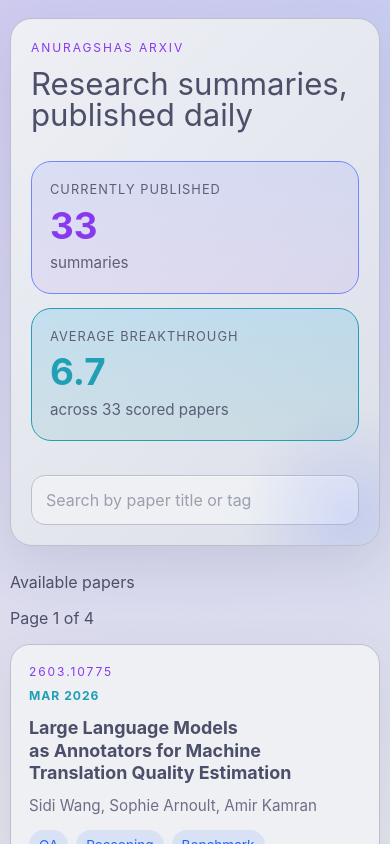
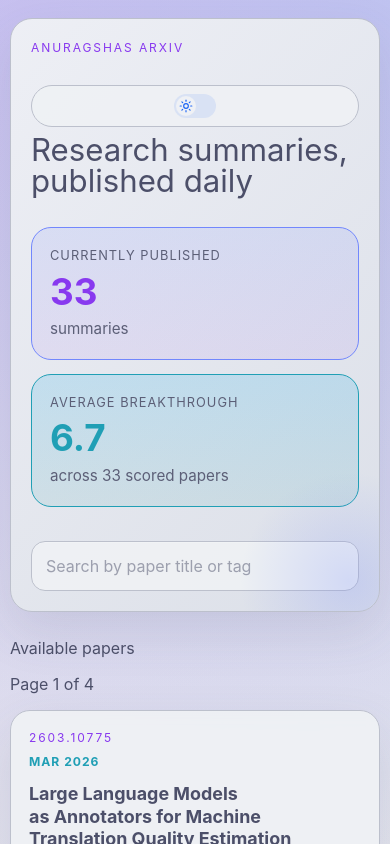
Before and after one commit to anuragshas/paper-summaries-site, a React (Vite) app: page / in a window 390 px wide. Shown: the top 844 px of the page. Built offline with nearby package versions, Linux system fonts and the light colour scheme.

Commit message:
add: mocha theme

```diff
--- /dev/null
+++ b/src/components/ThemeToggle.tsx
@@ -0,0 +1,24 @@
+import { Moon, Sun } from 'lucide-react';
+import { useTheme } from '../theme';
+
+export function ThemeToggle() {
+  const { effectiveTheme, toggleTheme } = useTheme();
+  const isDark = effectiveTheme === 'dark';
+
+  return (
+    <button
+      type="button"
+      className="theme-toggle"
+      onClick={toggleTheme}
+      aria-pressed={isDark}
+      aria-label={isDark ? 'Switch to light mode' : 'Switch to dark mode'}
+      title={isDark ? 'Switch to light mode' : 'Switch to dark mode'}
+    >
+      <span className="theme-toggle-track" aria-hidden="true">
+        <span className="theme-toggle-thumb">
+          {isDark ? <Moon size={14} /> : <Sun size={14} />}
+        </span>
+      </span>
+    </button>
+  );
+}
--- a/src/main.tsx
+++ b/src/main.tsx
@@ -2,14 +2,17 @@ import React from 'react';
 import ReactDOM from 'react-dom/client';
 import { BrowserRouter } from 'react-router-dom';
 import App from './App';
+import { ThemeProvider } from './theme';
 import './styles.css';
 
 const basename = import.meta.env.BASE_URL.replace(/\/$/, '');
 
 ReactDOM.createRoot(document.getElementById('root')!).render(
   <React.StrictMode>
-    <BrowserRouter basename={basename}>
-      <App />
-    </BrowserRouter>
+    <ThemeProvider>
+      <BrowserRouter basename={basename}>
+        <App />
+      </BrowserRouter>
+    </ThemeProvider>
   </React.StrictMode>,
 );
--- a/src/pages/HomePage.tsx
+++ b/src/pages/HomePage.tsx
@@ -1,5 +1,6 @@
 import { useEffect, useMemo, useState } from 'react';
 import { Link, useSearchParams } from 'react-router-dom';
+import { ThemeToggle } from '../components/ThemeToggle';
 import { loadManifest, loadManifestPage, loadSearchIndex } from '../data/loader';
 import type { SummaryManifest, SummaryManifestItem, SummarySearchItem } from '../types';
 
@@ -127,7 +128,10 @@ export function HomePage() {
       <section className="hero hero-catppuccin">
         <div className="hero-grid">
           <div>
-            <p className="eyebrow">anuragshas arxiv</p>
+            <div className="hero-header-row">
+              <p className="eyebrow">anuragshas arxiv</p>
+              <ThemeToggle />
+            </div>
             <h1>Research summaries, published daily</h1>
           </div>
           <div className="hero-stats-grid">
--- a/src/pages/PaperPage.tsx
+++ b/src/pages/PaperPage.tsx
@@ -1,5 +1,6 @@
 import { useEffect, useState } from 'react';
 import { Link, useParams } from 'react-router-dom';
+import { ThemeToggle } from '../components/ThemeToggle';
 import { loadSummary } from '../data/loader';
 import { PaperSummary } from '../components/PaperSummary';
 import type { PaperSummaryData } from '../types';
@@ -23,6 +24,7 @@ export function PaperPage() {
     <main className="shell">
       <div className="back-row">
         <Link to="/">Back to all papers</Link>
+        <ThemeToggle />
       </div>
       {error ? <div className="card error-card">{error}</div> : null}
       {!summary && !error ? <div className="card">Loading summary...</div> : null}
--- a/src/styles.css
+++ b/src/styles.css
@@ -23,9 +23,30 @@
   --ctp-base: #eff1f5;
   --ctp-mantle: #e6e9ef;
   --ctp-crust: #dce0e8;
-}
 
-:root {
+  --ctp-mocha-rosewater: #f5e0dc;
+  --ctp-mocha-flamingo: #f2cdcd;
+  --ctp-mocha-pink: #f5c2e7;
+  --ctp-mocha-mauve: #cba6f7;
+  --ctp-mocha-red: #f38ba8;
+  --ctp-mocha-peach: #fab387;
+  --ctp-mocha-yellow: #f9e2af;
+  --ctp-mocha-green: #a6e3a1;
+  --ctp-mocha-teal: #94e2d5;
+  --ctp-mocha-sky: #89dceb;
+  --ctp-mocha-sapphire: #74c7ec;
+  --ctp-mocha-blue: #89b4fa;
+  --ctp-mocha-lavender: #b4befe;
+  --ctp-mocha-text: #cdd6f4;
+  --ctp-mocha-subtext0: #a6adc8;
+  --ctp-mocha-subtext1: #bac2de;
+  --ctp-mocha-overlay1: #7f849c;
+  --ctp-mocha-surface0: #313244;
+  --ctp-mocha-surface1: #45475a;
+  --ctp-mocha-base: #1e1e2e;
+  --ctp-mocha-mantle: #181825;
+  --ctp-mocha-crust: #11111b;
+
   color-scheme: light;
   --bg: var(--ctp-crust);
   --bg-accent: var(--ctp-mantle);
@@ -37,7 +58,55 @@
   --accent: var(--ctp-blue);
   --accent-warm: var(--ctp-mauve);
   --shadow: 0 20px 50px rgba(76, 79, 105, 0.12);
+  --panel-gradient: linear-gradient(135deg, rgba(239, 241, 245, 0.96), rgba(220, 224, 232, 0.95));
+  --hero-orb: radial-gradient(circle, rgba(114, 135, 253, 0.22), transparent 70%);
+  --hero-stat-border: var(--ctp-lavender);
+  --hero-stat-bg: linear-gradient(180deg, rgba(114, 135, 253, 0.14), rgba(136, 57, 239, 0.08));
+  --hero-stat-border-score: var(--ctp-sapphire);
+  --hero-stat-bg-score: linear-gradient(180deg, rgba(4, 165, 229, 0.16), rgba(23, 146, 153, 0.1));
+  --tag-bg: rgba(30, 102, 245, 0.1);
+  --button-bg: rgba(239, 241, 245, 0.92);
+  --button-active-bg: linear-gradient(135deg, rgba(30, 102, 245, 0.16), rgba(136, 57, 239, 0.14));
+  --summary-link: var(--ctp-blue);
+  --summary-soft: var(--ctp-mantle);
+  --summary-soft-2: var(--ctp-crust);
+  --summary-card: var(--ctp-base);
+  --summary-emphasis: linear-gradient(to bottom right, var(--ctp-mantle), var(--ctp-surface1));
+  --summary-pre-bg: #2f2419;
+  --summary-pre-text: #f8f3ea;
+  --modal-overlay: rgba(76, 79, 105, 0.76);
   font-family: Inter, 'Segoe UI', sans-serif;
+}
+
+:root[data-theme='dark'] {
+  color-scheme: dark;
+  --bg: var(--ctp-mocha-crust);
+  --bg-accent: var(--ctp-mocha-mantle);
+  --surface: rgba(30, 30, 46, 0.92);
+  --surface-strong: var(--ctp-mocha-base);
+  --line: var(--ctp-mocha-surface1);
+  --text: var(--ctp-mocha-text);
+  --muted: var(--ctp-mocha-subtext1);
+  --accent: var(--ctp-mocha-blue);
+  --accent-warm: var(--ctp-mocha-mauve);
+  --shadow: 0 24px 60px rgba(0, 0, 0, 0.38);
+  --panel-gradient: linear-gradient(135deg, rgba(30, 30, 46, 0.96), rgba(24, 24, 37, 0.96));
+  --hero-orb: radial-gradient(circle, rgba(180, 190, 254, 0.22), transparent 70%);
+  --hero-stat-border: var(--ctp-mocha-lavender);
+  --hero-stat-bg: linear-gradient(180deg, rgba(180, 190, 254, 0.18), rgba(203, 166, 247, 0.12));
+  --hero-stat-border-score: var(--ctp-mocha-sapphire);
+  --hero-stat-bg-score: linear-gradient(180deg, rgba(137, 220, 235, 0.16), rgba(148, 226, 213, 0.12));
+  --tag-bg: rgba(137, 180, 250, 0.16);
+  --button-bg: rgba(49, 50, 68, 0.9);
+  --button-active-bg: linear-gradient(135deg, rgba(137, 180, 250, 0.2), rgba(203, 166, 247, 0.2));
+  --summary-link: var(--ctp-mocha-blue);
+  --summary-soft: var(--ctp-mocha-surface0);
+  --summary-soft-2: var(--ctp-mocha-mantle);
+  --summary-card: var(--ctp-mocha-base);
+  --summary-emphasis: linear-gradient(to bottom right, var(--ctp-mocha-surface0), var(--ctp-mocha-surface1));
+  --summary-pre-bg: #0f111a;
+  --summary-pre-text: var(--ctp-mocha-text);
+  --modal-overlay: rgba(17, 17, 27, 0.82);
 }
 
 * {
@@ -47,11 +116,11 @@
 body {
   margin: 0;
   min-width: 320px;
-  background-color: var(--ctp-crust);
+  background-color: var(--bg);
   background:
-    radial-gradient(circle at top left, rgba(136, 57, 239, 0.13), transparent 30%),
-    radial-gradient(circle at top right, rgba(30, 102, 245, 0.12), transparent 24%),
-    linear-gradient(180deg, var(--ctp-mantle) 0%, var(--bg) 100%);
+    radial-gradient(circle at top left, color-mix(in srgb, var(--accent-warm) 18%, transparent), transparent 30%),
+    radial-gradient(circle at top right, color-mix(in srgb, var(--accent) 16%, transparent), transparent 24%),
+    linear-gradient(180deg, var(--bg-accent) 0%, var(--bg) 100%);
   color: var(--text);
 }
 
@@ -76,7 +145,7 @@ a {
   padding: 32px;
   border: 1px solid var(--line);
   border-radius: 28px;
-  background: linear-gradient(135deg, rgba(239, 241, 245, 0.96), rgba(220, 224, 232, 0.95));
+  background: var(--panel-gradient);
   box-shadow: var(--shadow);
 }
 
@@ -92,8 +161,16 @@ a {
   width: 220px;
   height: 220px;
   border-radius: 999px;
-  background: radial-gradient(circle, rgba(114, 135, 253, 0.22), transparent 70%);
+  background: var(--hero-orb);
   pointer-events: none;
+}
+
+.hero-header-row {
+  display: flex;
+  align-items: center;
+  justify-content: space-between;
+  gap: 16px;
+  margin-bottom: 8px;
 }
 
 .hero-grid {
@@ -109,15 +186,15 @@ a {
 }
 
 .hero-stat-card {
-  border: 1px solid var(--ctp-lavender);
+  border: 1px solid var(--hero-stat-border);
   border-radius: 20px;
   padding: 18px;
-  background: linear-gradient(180deg, rgba(114, 135, 253, 0.14), rgba(136, 57, 239, 0.08));
+  background: var(--hero-stat-bg);
 }
 
 .hero-stat-card-score {
-  border-color: var(--ctp-sapphire);
-  background: linear-gradient(180deg, rgba(4, 165, 229, 0.16), rgba(23, 146, 153, 0.1));
+  border-color: var(--hero-stat-border-score);
+  background: var(--hero-stat-bg-score);
 }
 
 .hero-stat-label {
@@ -129,14 +206,14 @@ a {
 
 .hero-stat-value {
   margin-top: 8px;
-  color: var(--ctp-mauve);
+  color: var(--accent-warm);
   font-size: 3rem;
   font-weight: 700;
   line-height: 1;
 }
 
 .hero-stat-value-score {
-  color: var(--ctp-sapphire);
+  color: var(--hero-stat-border-score);
 }
 
 .hero-stat-subtitle {
@@ -177,10 +254,59 @@ a {
   padding: 14px 16px;
   border-radius: 14px;
   border: 1px solid var(--line);
-  background: rgba(239, 241, 245, 0.92);
+  background: var(--button-bg);
   font: inherit;
   color: var(--text);
-  box-shadow: inset 0 1px 0 rgba(255, 255, 255, 0.45);
+  box-shadow: inset 0 1px 0 color-mix(in srgb, white 16%, transparent);
+}
+
+.theme-toggle {
+  display: inline-flex;
+  align-items: center;
+  border: 1px solid var(--line);
+  border-radius: 999px;
+  padding: 8px;
+  background: var(--button-bg);
+  color: var(--text);
+  font: inherit;
+  cursor: pointer;
+  transition: transform 0.18s ease, border-color 0.18s ease, background 0.18s ease, box-shadow 0.18s ease;
+}
+
+.theme-toggle:hover {
+  transform: translateY(-1px);
+  border-color: var(--accent);
+}
+
+.theme-toggle[aria-pressed='true'] {
+  box-shadow: inset 0 0 0 1px color-mix(in srgb, var(--accent) 25%, transparent);
+}
+
+.theme-toggle-track {
+  display: inline-flex;
+  align-items: center;
+   width: 42px;
+   height: 24px;
+   padding: 2px;
+   border-radius: 999px;
+   background: var(--tag-bg);
+}
+
+.theme-toggle-thumb {
+  display: inline-flex;
+  align-items: center;
+  justify-content: center;
+  width: 20px;
+  height: 20px;
+  border-radius: 999px;
+  background: var(--surface-strong);
+  color: var(--accent);
+  transform: translateX(0);
+  transition: transform 0.18s ease;
+}
+
+.theme-toggle[aria-pressed='true'] .theme-toggle-thumb {
+  transform: translateX(18px);
 }
 
 .results-table-wrap {
@@ -235,7 +361,7 @@ a {
 
 .paper-date {
   margin: 0;
-  color: var(--ctp-sapphire);
+  color: var(--hero-stat-border-score);
   font-size: 0.76rem;
   font-weight: 700;
   letter-spacing: 0.08em;
@@ -248,20 +374,20 @@ a {
   font-size: 1.28rem;
   line-height: 1.25;
   font-weight: 700;
-  color: var(--ctp-text);
+  color: var(--text);
   text-wrap: balance;
 }
 
 .paper-card-authors {
   margin: 0;
-  color: var(--ctp-subtext0);
+  color: var(--muted);
   font-size: 0.95rem;
   line-height: 1.55;
 }
 
 .paper-card:hover {
   transform: translateY(-3px);
-  border-color: var(--ctp-lavender);
+  border-color: var(--hero-stat-border);
 }
 
 .tag-row {
@@ -274,7 +400,7 @@ a {
 .tag {
   padding: 5px 10px;
   border-radius: 999px;
-  background: rgba(30, 102, 245, 0.1);
+  background: var(--tag-bg);
   color: var(--accent);
   font-size: 0.85rem;
 }
@@ -299,7 +425,7 @@ a {
   border: 1px solid var(--line);
   border-radius: 999px;
   padding: 10px 14px;
-  background: rgba(239, 241, 245, 0.92);
+  background: var(--button-bg);
   color: var(--text);
   font: inherit;
   cursor: pointer;
@@ -308,7 +434,7 @@ a {
 
 .pagination-button:hover:not(:disabled) {
   transform: translateY(-1px);
-  border-color: var(--ctp-lavender);
+  border-color: var(--hero-stat-border);
 }
 
 .pagination-button:disabled {
@@ -317,9 +443,9 @@ a {
 }
 
 .pagination-button.is-active {
-  background: linear-gradient(135deg, rgba(30, 102, 245, 0.16), rgba(136, 57, 239, 0.14));
-  border-color: var(--ctp-blue);
-  color: var(--ctp-blue);
+  background: var(--button-active-bg);
+  border-color: var(--accent);
+  color: var(--accent);
   font-weight: 700;
 }
 
@@ -329,7 +455,7 @@ a {
 }
 
 .hero-card {
-  background: linear-gradient(145deg, rgba(239, 241, 245, 0.98), rgba(220, 224, 232, 0.98));
+  background: var(--panel-gradient);
 }
 
 .meta-line {
@@ -340,8 +466,8 @@ pre {
   overflow: auto;
   padding: 16px;
   border-radius: 16px;
-  background: #2f2419;
-  color: #f8f3ea;
+  background: var(--summary-pre-bg);
+  color: var(--summary-pre-text);
 }
 
 .error-card {
@@ -361,6 +487,16 @@ pre {
 }
 
 @media (max-width: 800px) {
+  .hero-header-row {
+    align-items: flex-start;
+    flex-direction: column;
+  }
+
+  .theme-toggle {
+    width: 100%;
+    justify-content: center;
+  }
+
   .hero-grid {
     grid-template-columns: 1fr;
   }
--- /dev/null
+++ b/src/theme.tsx
@@ -0,0 +1,74 @@
+import type { ReactNode } from 'react';
+import { createContext, useContext, useEffect, useMemo, useState } from 'react';
+
+type Theme = 'light' | 'dark';
+type ThemePreference = Theme | 'system';
+
+interface ThemeContextValue {
+  effectiveTheme: Theme;
+  preference: ThemePreference;
+  toggleTheme: () => void;
+}
+
+const STORAGE_KEY = 'paper-summaries-theme';
+
+const ThemeContext = createContext<ThemeContextValue | null>(null);
+
+function getSystemTheme(): Theme {
+  if (typeof window === 'undefined') return 'light';
+  return window.matchMedia('(prefers-color-scheme: dark)').matches ? 'dark' : 'light';
+}
+
+function getStoredPreference(): ThemePreference {
+  if (typeof window === 'undefined') return 'system';
+  const stored = window.localStorage.getItem(STORAGE_KEY);
+  return stored === 'light' || stored === 'dark' ? stored : 'system';
+}
+
+export function ThemeProvider({ children }: { children: ReactNode }) {
+  const [preference, setPreference] = useState<ThemePreference>(() => getStoredPreference());
+  const [systemTheme, setSystemTheme] = useState<Theme>(() => getSystemTheme());
+
+  useEffect(() => {
+    const mediaQuery = window.matchMedia('(prefers-color-scheme: dark)');
+    const updateSystemTheme = () => setSystemTheme(mediaQuery.matches ? 'dark' : 'light');
+
+    updateSystemTheme();
+    mediaQuery.addEventListener('change', updateSystemTheme);
+    return () => mediaQuery.removeEventListener('change', updateSystemTheme);
+  }, []);
+
+  const effectiveTheme = preference === 'system' ? systemTheme : preference;
+
+  useEffect(() => {
+    document.documentElement.dataset.theme = effectiveTheme;
+    document.documentElement.style.colorScheme = effectiveTheme;
+  }, [effectiveTheme]);
+
+  useEffect(() => {
+    if (preference === 'system') {
+      window.localStorage.removeItem(STORAGE_KEY);
+      return;
+    }
+    window.localStorage.setItem(STORAGE_KEY, preference);
+  }, [preference]);
+
+  const value = useMemo<ThemeContextValue>(() => ({
+    effectiveTheme,
+    preference,
+    toggleTheme: () => {
+      const currentTheme = preference === 'system' ? systemTheme : preference;
+      setPreference(currentTheme === 'dark' ? 'light' : 'dark');
+    },
+  }), [effectiveTheme, preference, systemTheme]);
+
+  return <ThemeContext.Provider value={value}>{children}</ThemeContext.Provider>;
+}
+
+export function useTheme() {
+  const context = useContext(ThemeContext);
+  if (!context) {
+    throw new Error('useTheme must be used within ThemeProvider');
+  }
+  return context;
+}
```
Also changed, not shown: src/components/PaperSummary.tsx (+74 -73 lines).
